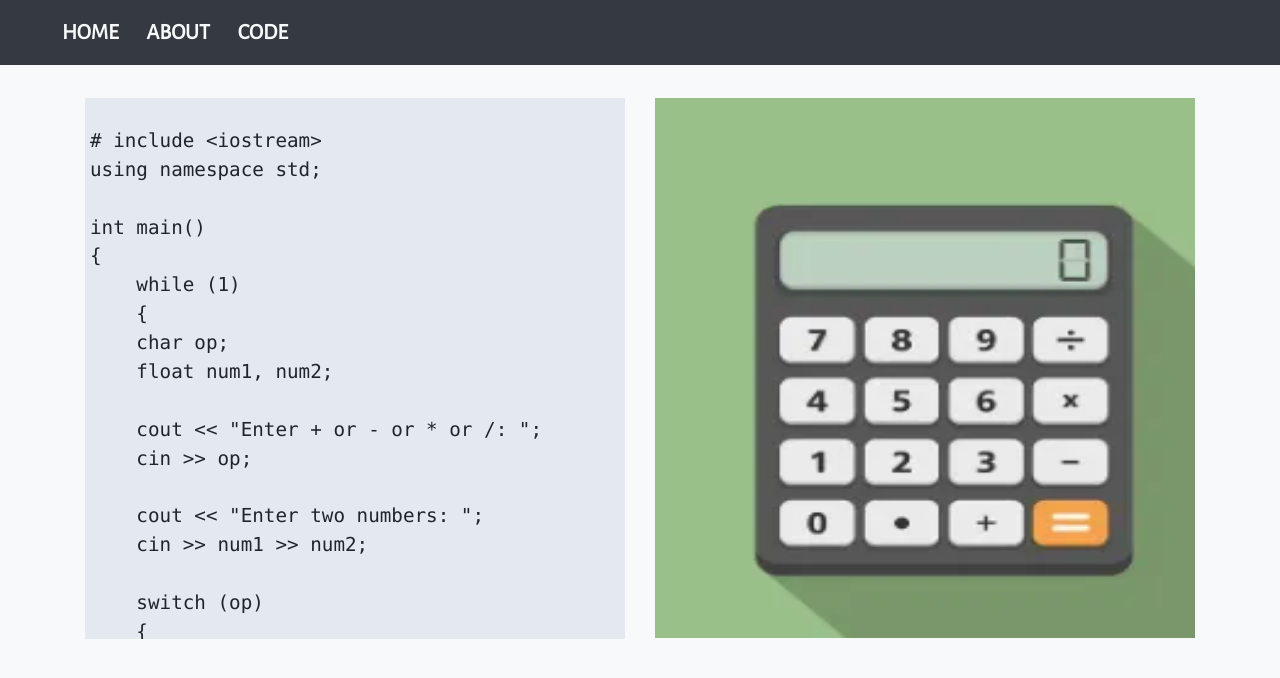
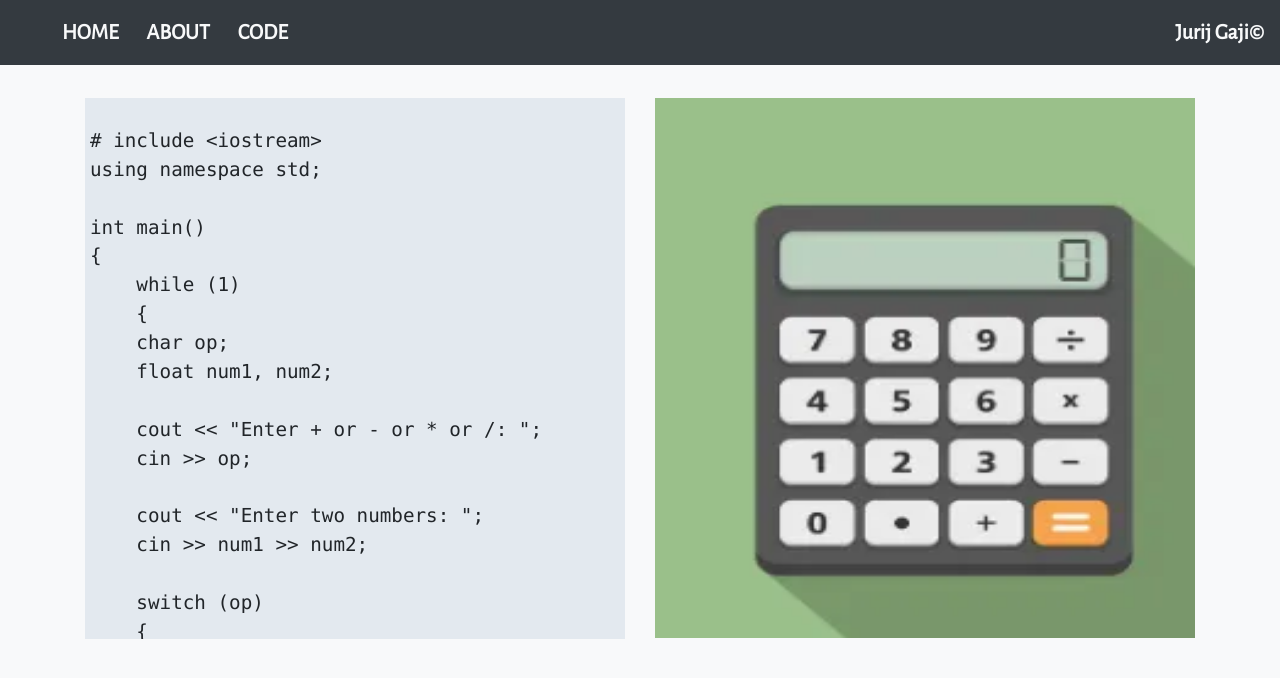
Before and after one commit to nikthegamer/VPO_seminarska, a plain HTML site: page code.html in a window 1280 px wide. Drawn offline with nearby package versions, Linux system fonts and the light colour scheme.

Commit message:
sporočilo sprememb

```diff
--- a/code.html
+++ b/code.html
@@ -31,6 +31,11 @@
     <li class="nav-item">
       <a class="nav-link text-light" href="code.html" style="margin-left: 12px">CODE</a>
     </li>
+  </ul>
+    <ul class="navbar-nav ml-auto">
+      <span class="text-light">
+         Jurij Gaji&copy
+      </span>
   </ul>
 </nav>
 <br>
```
Also changed, not shown: work.html (+5 -0 lines).
